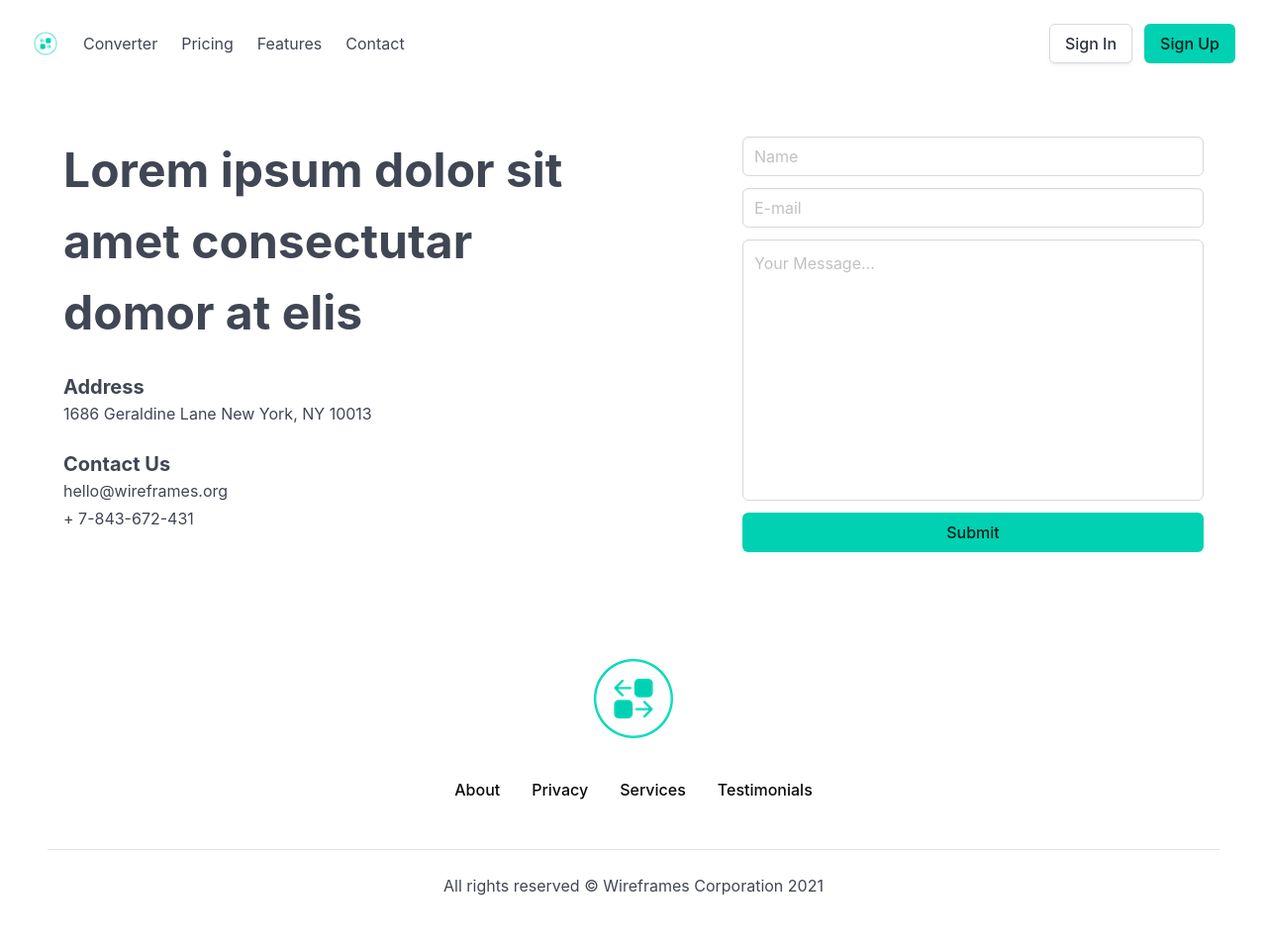
After one commit to wuaschtikus/sales, a Django app: page /msgconv/contact/ in a window 1280 px wide. The commit adds this page. Shown: the whole page at 99% size. Run offline with Django 3.2, Linux system fonts and the light colour scheme; some libraries are stand-ins or nearby versions.

Commit message:
added contact form

```diff
--- a/msgconv/forms.py
+++ b/msgconv/forms.py
@@ -23,3 +23,19 @@ class SingleFileUploadForm(forms.Form):
 class MultipleFileUploadForm(forms.Form):
     file = MultipleFileField()
     executed = forms.TextInput()
+
+class ContactForm(forms.Form):
+    name = forms.CharField(max_length=100, widget=forms.TextInput(attrs={
+        'class': 'input',
+        'placeholder': 'Name'
+    }))
+    email = forms.EmailField(widget=forms.EmailInput(attrs={
+        'class': 'input',
+        'placeholder': 'E-mail'
+    }))
+    message = forms.CharField(widget=forms.Textarea(attrs={
+        'class': 'textarea has-fixed-size',
+        'placeholder': 'Your Message...',
+        'cols': 30,
+        'rows': 10
+    }))
--- a/msgconv/urls.py
+++ b/msgconv/urls.py
@@ -1,5 +1,5 @@
 from django.urls import path
-from .views import IndexView, ConverterView, DeleteFiles, MsgConvMultipleFiles, MsgConvSingleFiles, MsgConvExcelFiles
+from .views import IndexView, ConverterView, DeleteFiles, MsgConvMultipleFiles, MsgConvSingleFiles, MsgConvExcelFiles, ContactView
 from django.views.generic.base import TemplateView
 
 urlpatterns = [
@@ -16,4 +16,5 @@ urlpatterns = [
     path('about/', TemplateView.as_view(template_name='base/about.html'), name='about'),
     path('privacy/', TemplateView.as_view(template_name='base/privacy.html'), name='privacy'),
     path('subscription/', TemplateView.as_view(template_name='msgconv/subscription.html'), name='subscription'),
+    path('contact/', ContactView.as_view(template_name='base/contact.html'), name='contact'),
 ]
--- a/msgconv/views/__init__.py
+++ b/msgconv/views/__init__.py
@@ -2,6 +2,7 @@ from .convert import ConverterView
 from .delete import DeleteFiles
 from .index import IndexView
 from .msgconv import MsgConvSingleFiles, MsgConvMultipleFiles, MsgConvExcelFiles
+from .contact import ContactView
 
 __all__ = [
     'ConverterView',
@@ -10,4 +11,5 @@ __all__ = [
     'MsgConvSingleFiles',
     'MsgConvMultipleFiles'
     'MsgConvExcelFiles',
+    'ContactView',
 ]
--- /dev/null
+++ b/msgconv/views/contact.py
@@ -0,0 +1,33 @@
+
+import logging
+from django.shortcuts import render
+from django.views.generic.edit import FormView
+from django.urls import reverse_lazy
+from django.conf import settings
+from django.core.mail import send_mail
+from msgconv.forms import ContactForm
+
+# Get an instance of a logger
+logger = logging.getLogger(__name__)
+
+class ContactView(FormView):
+    template_name = 'contact.html'
+    form_class = ContactForm
+    success_url = reverse_lazy('index')  # Redirect after successful form submission
+
+    def form_valid(self, form):
+         # Get the cleaned data from the form
+        name = form.cleaned_data['name']
+        email = form.cleaned_data['email']
+        message = form.cleaned_data['message']
+
+        # Create the email content
+        subject = f"New Contact Form Submission from {name}"
+        message_body = f"Name: {name}\nEmail: {email}\n\nMessage:\n{message}"
+        from_email = settings.DEFAULT_FROM_EMAIL
+        recipient_list = ['martin.midori@gmail.com']
+
+        # Send the email
+        send_mail(subject, message_body, from_email, recipient_list)
+
+        return super().form_valid(form)
--- a/sales/settings.py
+++ b/sales/settings.py
@@ -36,11 +36,15 @@ FACEBOOK_AUTH_CLIENT_SECRET=os.getenv('FACEBOOK_AUTH_CLIENT_SECRET')
 FACEBOOK_AUTH_CLIENT_KEY=os.getenv('FACEBOOK_AUTH_CLIENT_KEY')
 
 # Email Settings
+DEFAULT_FROM_EMAIL='no-reply@msgconv.online'
+SERVER_EMAIL = 'no-reply@msgconv.online'
 EMAIL_BACKEND = os.getenv('EMAIL_BACKEND')
 EMAIL_PORT = os.getenv('EMAIL_PORT')
 EMAIL_USE_TLS = os.getenv('EMAIL_USE_TLS')
 EMAIL_HOST_USER = os.getenv('EMAIL_HOST_USER')
 EMAIL_HOST_PASSWORD = os.getenv('EMAIL_HOST_PASSWORD')
+EMAIL_BACKEND = 'django.core.mail.backends.console.EmailBackend'
+
 
 # Build paths inside the project like this: BASE_DIR / 'subdir'.
 BASE_DIR = Path(__file__).resolve().parent.parent
@@ -168,8 +172,6 @@ AUTHENTICATION_BACKENDS = [
     # `allauth` specific authentication methods, such as login by email
     'allauth.account.auth_backends.AuthenticationBackend',
 ]
-
-EMAIL_BACKEND = 'django.core.mail.backends.console.EmailBackend'
 
 LOGIN_REDIRECT_URL = '/'
 LOGOUT_REDIRECT_URL = '/'  # Redirect to home page after logout
--- /dev/null
+++ b/templates/base/contact.html
@@ -0,0 +1,45 @@
+{% extends '../base/base.html' %}
+{% load static %}
+{% block title %}MSG Converter - Contact Us{% endblock %}
+{% block content %}
+{% include '../base/snippets/navbar.html' %}
+<section class="section">
+  <div class="container">
+    <div class="is-vcentered columns is-multiline">
+      <div class="column is-6 mb-5">
+        <h2 class="mb-5 is-size-1 is-size-3-mobile has-text-weight-bold">Lorem ipsum dolor sit amet consectutar domor at elis</h2>
+        <h4 class="is-size-5 has-text-weight-bold">Address</h4>
+        <p class="has-text-grey-dark mb-5">1686 Geraldine Lane New York, NY 10013</p>
+        <h4 class="is-size-5 has-text-weight-bold">Contact Us</h4>
+        <p class="has-text-grey-dark mb-1">hello@wireframes.org</p>
+        <p class="has-text-grey-dark mb-0">+ 7-843-672-431</p>
+      </div>
+      <div class="column is-5 ml-auto">
+        <form method="post">
+          {% csrf_token %}
+          <div class="field">
+            <div class="control">
+              {{ form.name }}
+            </div>
+          </div>
+          <div class="field">
+            <div class="control">
+              {{ form.email }}
+            </div>
+          </div>
+          <div class="field">
+            <div class="control">
+              {{ form.message }}
+            </div>
+          </div>
+          <button type="submit" class="button is-primary is-fullwidth">Submit</button>
+        </form>
+      </div>
+    </div>
+  </div>
+</section>
+{% endblock %}
+
+{% block footer %}
+{% include 'base/snippets/footer.html' %}
+{% endblock %}
--- a/templates/base/snippets/navbar.html
+++ b/templates/base/snippets/navbar.html
@@ -18,6 +18,7 @@
                 <a class="navbar-item" href="{% url 'msgconv_single_files' %}">Converter</a>
                 <a class="navbar-item" href="{% url 'subscription' %}">Pricing</a>
                 <a class="navbar-item" href="{% url 'converter' %}">Features</a>
+                <a class="navbar-item" href="{% url 'contact' %}">Contact</a>
             </div>
             <div class="navbar-item">
                 <div class="buttons">
--- a/templates/msgconv/index.html
+++ b/templates/msgconv/index.html
@@ -20,7 +20,7 @@
             </div>
             <div class="file is-primary is-medium is-boxed is-centered">
               <label class="file-label has-background-white">
-                <input class="file-input" type="file" name="file" id="file-input" />
+                <input class="file-input" type="file" name="file" id="file-input" accept=".msg" />
                 <span class="file-cta">
                   <span class="file-icon">
                     <i class="fas fa-upload"></i>
```
Also changed, not shown: templates/msgconv/converter.html (+9 -7 lines), db.sqlite3.
